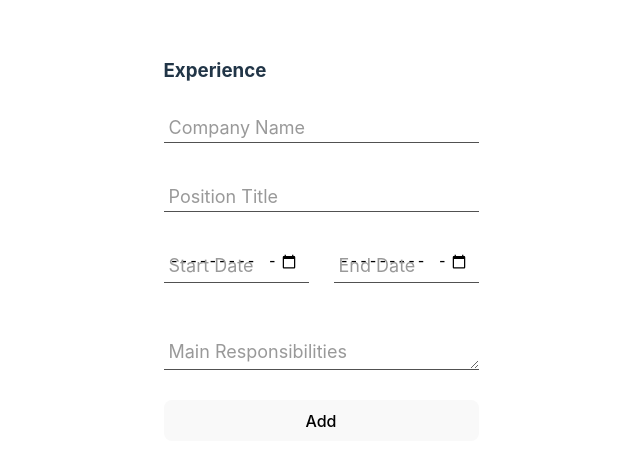
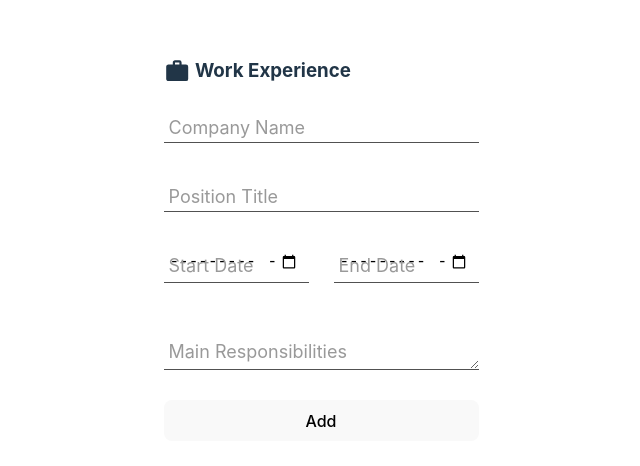
Before and after one commit to Mohamedsayhii/cv-application, a React (Vite) app: page / in a window 1280 px wide. Shown: the part 160-626 px from the top of the page, without its empty margins (319-959 px from the left). Built offline with nearby package versions, Linux system fonts and the light colour scheme.

Commit message:
Add icons to headers in forms

```diff
--- a/package.json
+++ b/package.json
@@ -10,6 +10,8 @@
     "preview": "vite preview"
   },
   "dependencies": {
+    "@mdi/js": "^7.4.47",
+    "@mdi/react": "^1.6.1",
     "react": "^18.3.1",
     "react-dom": "^18.3.1"
   },
--- a/src/components/ExperienceForm.jsx
+++ b/src/components/ExperienceForm.jsx
@@ -1,4 +1,7 @@
 import { useState } from 'react';
+import Icon from '@mdi/react';
+import { mdiBriefcase } from '@mdi/js';
+
 import '../styles/Form.css';
 
 export default function ExperienceForm() {
@@ -19,7 +22,10 @@ export default function ExperienceForm() {
 
 	return (
 		<>
-			<h3>Experience</h3>
+			<div className='header'>
+				<Icon path={mdiBriefcase} size={1.1} />
+				<h3>Work Experience</h3>
+			</div>
 			<form onSubmit={handleSubmit}>
 				<div className='group'>
 					<input
--- a/src/styles/Form.css
+++ b/src/styles/Form.css
@@ -1,3 +1,12 @@
+.header {
+	display: flex;
+	align-items: center;
+}
+
+h3 {
+	margin-left: 5px;
+}
+
 .group {
 	position: relative;
 	margin-bottom: 30px;
```
Also changed, not shown: src/components/EducationForm.jsx (+6 -1 lines), src/components/PersonalForm.jsx (+10 -2 lines), 1 other file (tests, documents, lock files or other folders).
